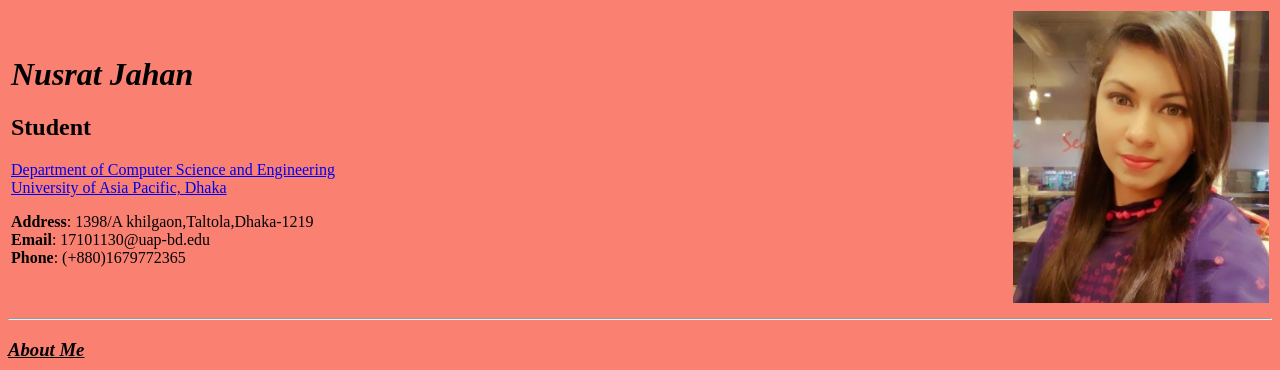
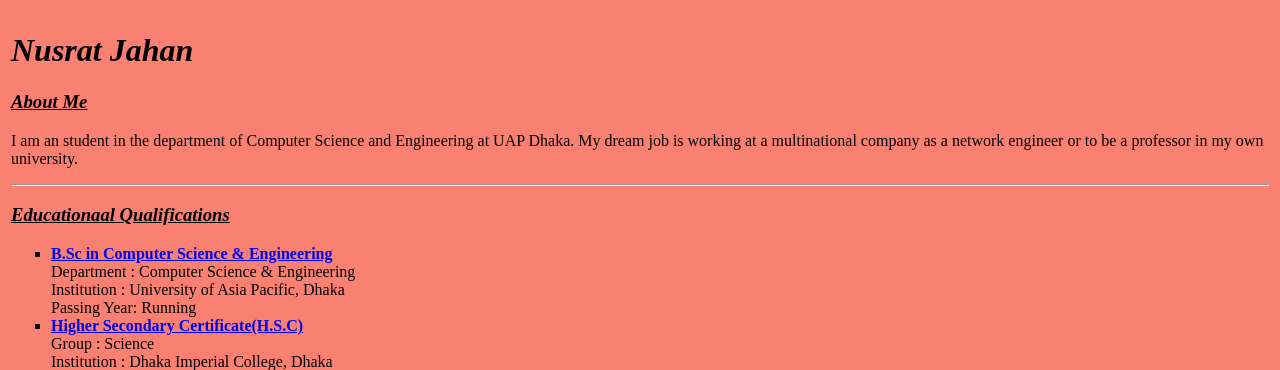
Before and after one commit to PiasTanmoy/MyProject, a plain HTML site: page index.html in a window 1280 px wide. Shown: the top 370 px of the page. Drawn offline with Linux system fonts and the light colour scheme.

Commit message:
Update index.html

```diff
--- a/index.html
+++ b/index.html
@@ -10,26 +10,6 @@
       <td>
           <h1><i>Nusrat Jahan</i></h1>
 		  <p>
-          <h2>Student </h2>
-          <a href="http://www.uap-bd.edu/">Department of Computer Science and Engineering<br />
-          University of Asia Pacific, Dhaka</a><br />
-          </p>
-
-          <p>
-          <strong>Address</strong>: 1398/A khilgaon,Taltola,Dhaka-1219<br />
-          <strong>Email</strong>: 17101130@uap-bd.edu<br />
-          <strong>Phone</strong>: (+880)1679772365
-          </p>
-
-
-      </td>
-      <td align="right">
-          <img src="pic.jpg" width="256" class="hide-on-mobile" alt="loading" />
-      </td>
-      </tr>
-    </table>
-    </div>
-     <hr>
 
     <h3><u><i>About Me</i></h3></u>
 
```
